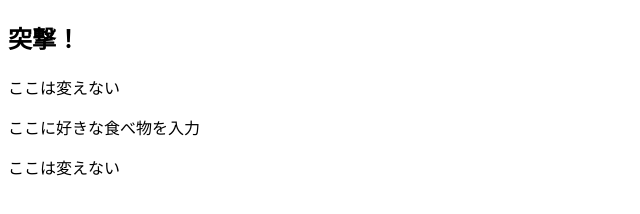
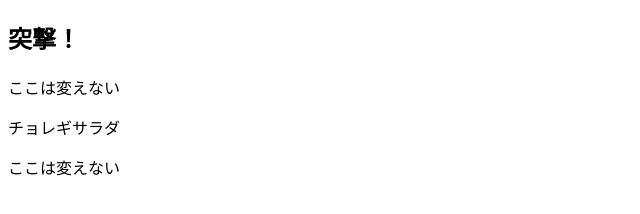
Before and after one commit to k-kud/pushConflict, a plain HTML site: page index.html in a window 1280 px wide. Shown: the whole page, without its empty margins (0-640 px from the left). Drawn offline with Linux system fonts and the light colour scheme.

Commit message:
[modify]index.html

```diff
--- a/index.html
+++ b/index.html
@@ -6,7 +6,7 @@
 <body>
 <h2> 突撃！ </h2>
 <p>ここは変えない</p>
-<p>ここに好きな食べ物を入力</p>
+<p>チョレギサラダ</p>
 <p>ここは変えない</p>
 </body>
 </html>
```
